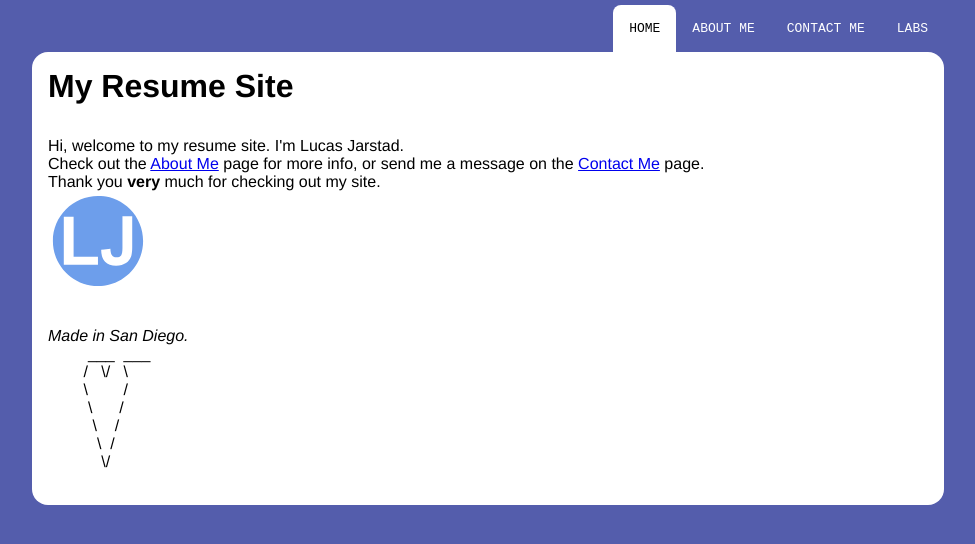
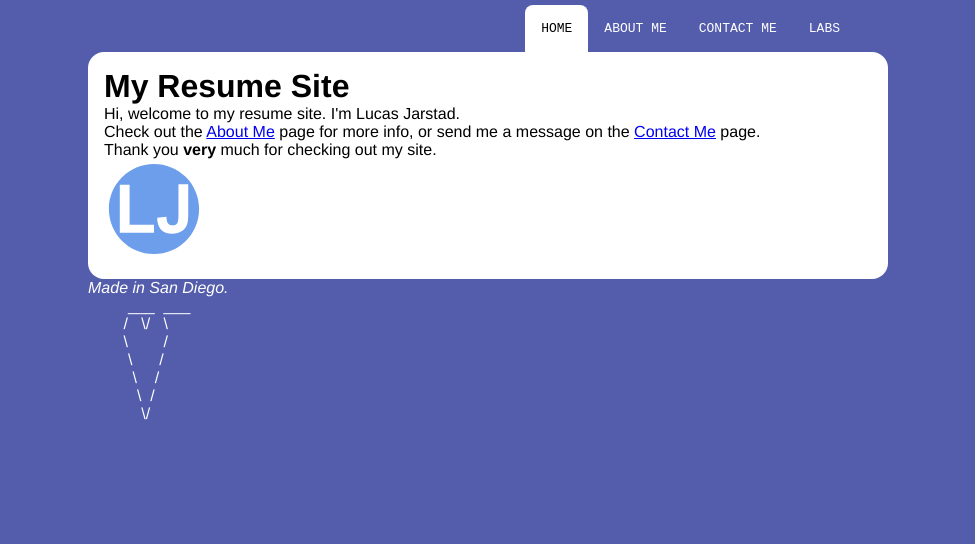
Before and after one commit to ljars/cse134-hw4, a plain HTML site: page index.html in a window 1280 px wide. Shown: the whole page, without its empty margins (152-1127 px from the left). Drawn offline with Linux system fonts and the light colour scheme.

Commit message:
Improve layout

```diff
--- a/index.html
+++ b/index.html
@@ -22,10 +22,10 @@
         <a href="./contact.html">Contact Me</a>
         <a href="./labs.html">Labs</a>
       </nav>
-      <h1>My Resume Site</h1>
     </header>
 
     <main>
+      <h1>My Resume Site</h1>
       <p>
         Hi, welcome to my resume site. I'm
         <span class="myname">Lucas Jarstad</span>.
--- a/style.css
+++ b/style.css
@@ -9,47 +9,50 @@ body {
     /* rgb(172, 100, 84); */
     background-color: rgb(84, 93, 172);
     display: grid;
-    justify-items: center;
-    grid-template-columns: auto;
+    /* justify-items: center; */
+    justify-content: center;
+    grid-template-columns: calc(var(--main-width));
+    /* grid-template-columns: auto; */
     grid-template-rows: auto;
+
+    /* display: grid;
+    grid-template-columns: 200px;
+    justify-content: center;
+    grid-auto-rows: auto; */
 }
 :root {
     /* Smoothly transition from sharp corners when the window is narrow
     and rounded corners when the window is wide. */
     --break-width: 50rem;
+    --main-width: min(100vw, var(--break-width));
     --max-radius: 1rem;
     --corner-radius: min(var(--max-radius), calc((100vw - var(--break-width))/10));
 }
 
 
 main, header, footer {
-    width: 100vw;
-    width: calc(var(--break-width) + 5rem);
+    /* width: 100vw; */
+    /* max-width: calc(var(--main-width)); */
     background-color: white;
 }
 header {
     background-color: #00000000;
-    width: calc(var(--break-width) + 7rem);
-    /* padding: 1rem; */
-}
-header nav {
-    /* max-width: var(--break-width); */
-}
-header h1 {
-    background-color: white;
-    display: block;
-    /* border-radius: var(--demo-radii) var(--demo-radii) 0 0; */
-    border-radius: var(--corner-radius) var(--corner-radius) 0 0;
-    padding: 1rem;
+    max-width: calc(var(--break-width) - 2rem);
+
 }
 footer {
     border-radius: 0 0 var(--corner-radius) var(--corner-radius);
-    padding: 1rem;
+    background-color: #00000000;
+    color: white;
+    /* font-family: monospace; */
+    /* padding: 1rem; */
 }
 
 main {
     /* padding: 10px; */
     padding: 1rem;
+    /* width: calc(var(--main-width)); */
+    border-radius: var(--corner-radius); /*var(--corner-radius) 0 0;*/
 }
 
 
@@ -61,6 +64,7 @@ nav {
     /* padding: 0; */
     padding-top: 5px;
     margin: 0;
+    /* margin-right: 1rem; */
     /* background-color: rgb(58, 53, 49); */
     /* column-gap: 10px; */
 
```
Also changed, not shown: about.html (+1 -1 lines), contact.html (+1 -1 lines), labs.html (+1 -1 lines).
